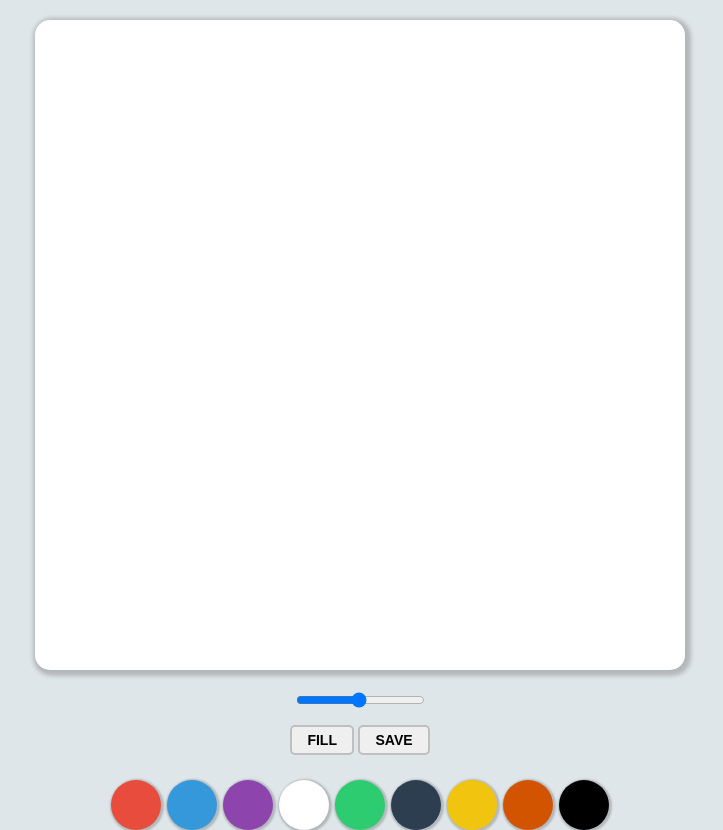
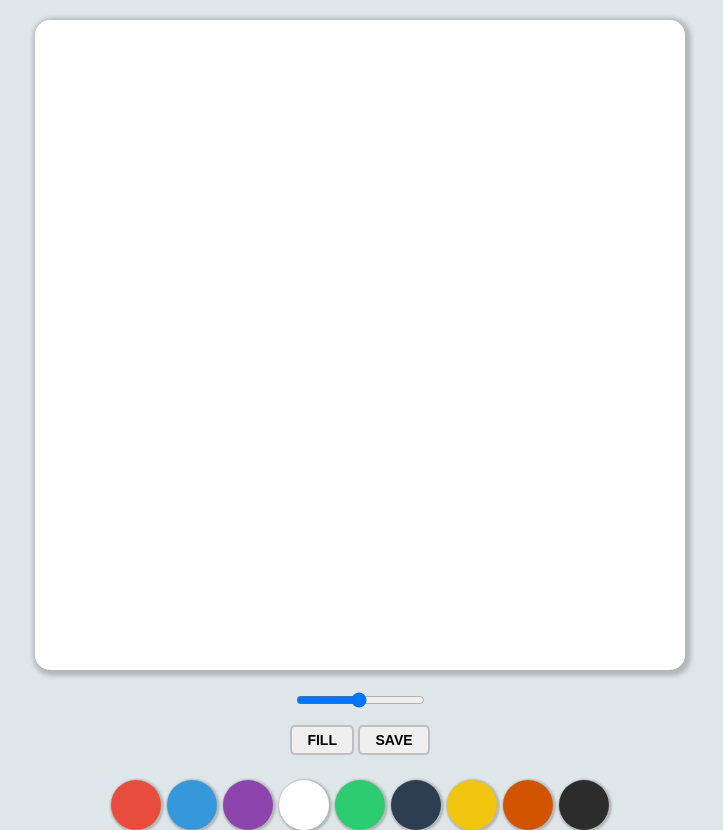
Before and after one commit to mindong2/canvasJS, a plain HTML site: page index.html in a window 1280 px wide. Shown: the whole page, without its empty margins (280-1003 px from the left). Drawn offline with Linux system fonts and the light colour scheme.

Commit message:
no message

```diff
--- a/app.js
+++ b/app.js
@@ -22,7 +22,7 @@ function startPainting(){
 function onMouseMove(event){
     const x = event.offsetX; //client는 윈도우 화면 내에서의 위치
     const y = event.offsetY; //offset은 canvas 내에서의 위치
-    console.log(x,y)
+
     if(!painting){
         ctx.beginPath(); //path는 line 이라고 생각 (시작점)
         ctx.moveTo(x, y)
--- a/index.html
+++ b/index.html
@@ -40,7 +40,7 @@
         <div class="controls__color" style="background-color: #2c3e50"></div>
         <div class="controls__color" style="background-color: #f1c40f"></div>
         <div class="controls__color" style="background-color: #d35400"></div>
-        <div class="controls__color" style="background-color: #000"></div>
+        <div class="controls__color" style="background-color: #2c2c2c"></div>
       </div>
     </div>
     <script src="app.js"></script>
```
